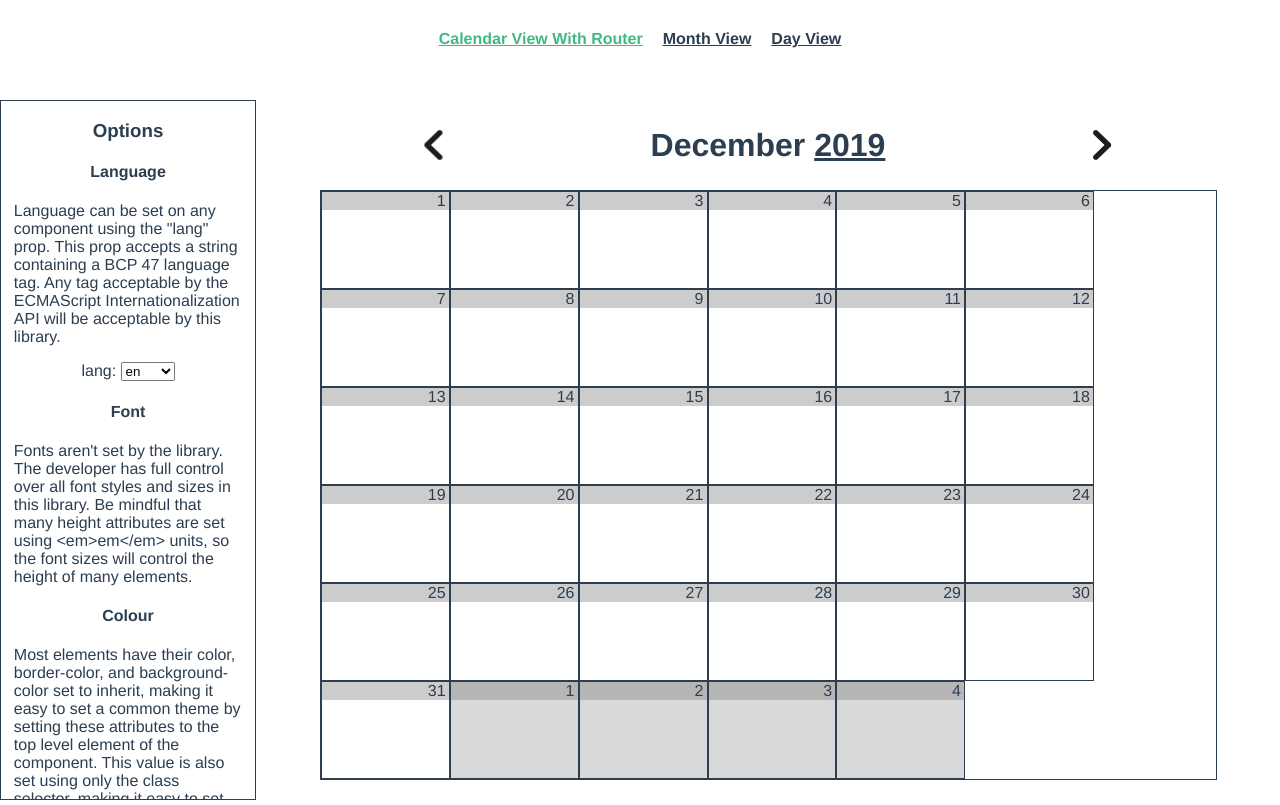
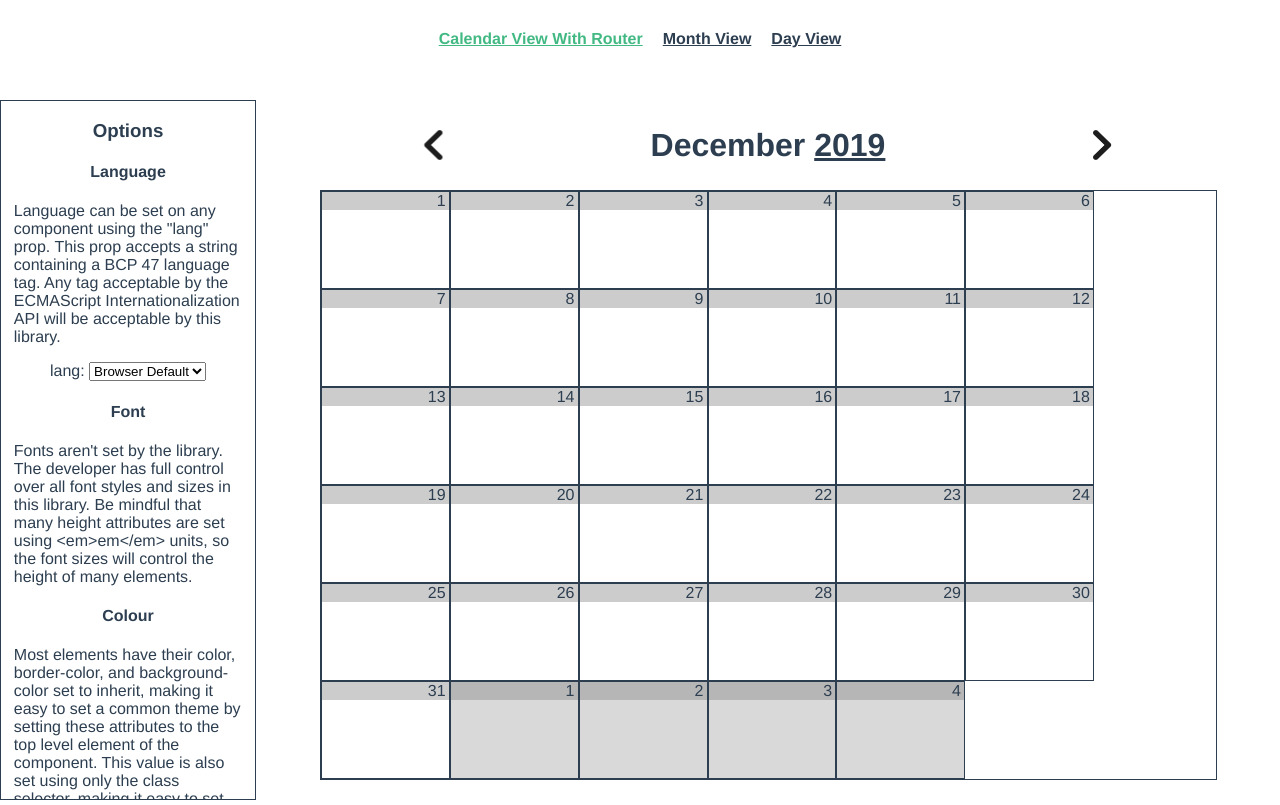
Before and after one commit to HCLarsen/vue-calendar, a Vue app: page /calendar#/calendar/2019/12 in a window 1280 px wide. Built offline with nearby package versions, Linux system fonts and the light colour scheme.

Commit message:
Add locale detection

```diff
--- a/src/App.vue
+++ b/src/App.vue
@@ -25,7 +25,8 @@
       </div>
     </aside>
     <main>
-      <router-view :lang="lang"></router-view>
+      <router-view v-if="selectedLanguage" :lang="selectedLanguage"></router-view>
+      <router-view v-else></router-view>
     </main>
   </div>
 </template>
@@ -38,8 +39,8 @@
       return {
         theme: 'light',
         themes: ['light', 'dark', 'blue'],
-        lang: 'en',
-        languages: ['en', 'fr-CA', 'es', 'da', 'ja'],
+        lang: 'Browser Default',
+        languages: ['Browser Default', 'en', 'fr-CA', 'es', 'da', 'ja'],
         content,
       }
     },
@@ -57,6 +58,13 @@
         const day = today.getDate();
         return { year: year, month: month, day: day };
       },
+      selectedLanguage() {
+        if (this.lang !== 'Browser Default') {
+          return this.lang;
+        } else {
+          return null
+        }
+      }
     }
   }
 </script>
--- a/src/views/CalendarView.vue
+++ b/src/views/CalendarView.vue
@@ -11,7 +11,7 @@ export default {
   props: {
     lang: {
       type: String,
-      default: 'en',
+      default: navigator.language,
     },
   }
 }
--- a/src/views/DayView.vue
+++ b/src/views/DayView.vue
@@ -46,7 +46,7 @@ export default {
     },
     lang: {
       type: String,
-      default: 'en',
+      default: navigator.language,
     },
     routerActive: {
       type: Boolean,
--- a/src/views/MonthView.vue
+++ b/src/views/MonthView.vue
@@ -52,7 +52,7 @@ export default {
     },
     lang: {
       type: String,
-      default: 'en',
+      default: navigator.language,
     },
     routerActive: {
       type: Boolean,
--- a/src/views/YearView.vue
+++ b/src/views/YearView.vue
@@ -38,7 +38,7 @@
       },
       lang: {
         type: String,
-        default: 'en',
+        default: navigator.language,
       },
       routerActive: {
         type: Boolean,
```
Also changed, not shown: 12 other files (tests, documents, lock files or other folders).
